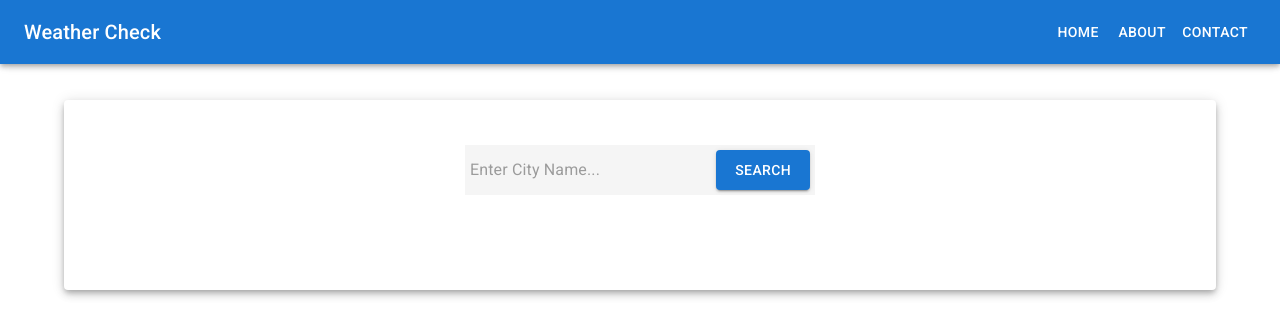
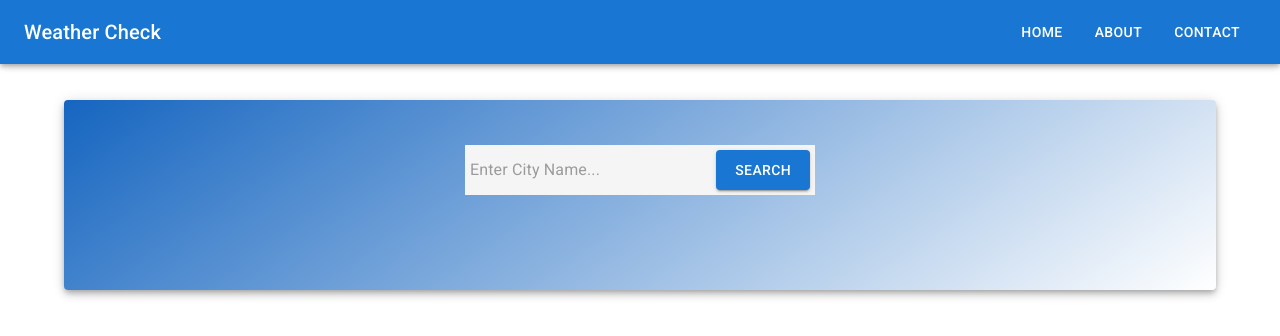
Before and after one commit to themdebrahim98/Weatherify, a React (Create React App) app: page / in a window 1280 px wide. Shown: the top 336 px of the page. Built offline with nearby package versions, Linux system fonts and the light colour scheme.

Commit message:
some style added

```diff
--- a/src/App.css
+++ b/src/App.css
@@ -2,4 +2,8 @@
   margin: 0;
   padding: 0;
   box-sizing: border-box;
+
 }
+/* html{
+  background-color:aqua;
+} */
--- a/src/App.js
+++ b/src/App.js
@@ -24,7 +24,7 @@ const StyledBox = styled("div")(({ theme }) => {
     display: "flex",
     flexWrap: "wrap",
     justifyContent: "center",
-    height: "250px",
+    height: "280px",
     padding: "5px",
     width: "350px",
     padding: "40px",
@@ -75,7 +75,7 @@ function App() {
             state: response1.data[0].state,
             description: fetchData.weather[0].description,
             temp_min: fetchData.main.temp_min,
-            tem_max: fetchData.main.temp_max,
+            temp_max: fetchData.main.temp_max,
             country: fetchData.sys.country,
           },
           {
@@ -124,11 +124,12 @@ function App() {
       <Paper
         elevation={5}
         sx={{
+          background: 'linear-gradient(145deg, #1565c0, transparent)',
           margin: "auto",
           marginTop: "100px",
           textAlign: "center",
           padding: "45px",
-          height: { xs: "auto" },
+          height: { xs: "100%" },
         }}
       >
         <Stack
@@ -192,6 +193,16 @@ function App() {
                 <Typography variant="h5" sx={{ fontWeight: "500" }}>
                   {weatherInfo[0].description}
                 </Typography>
+                <Stack direction='row' spacing={5}>
+                <Typography variant="body1" sx={{ fontWeight: "500" }}>
+                 H:{weatherInfo[0].temp_max}
+                </Typography>
+                <Typography variant="body1" sx={{ fontWeight: "500" }}>
+                  L: {weatherInfo[0].temp_min}
+                </Typography>
+
+                </Stack>
+
               </Stack>
             </StyledBox>
 
--- a/src/components/Nav.jsx
+++ b/src/components/Nav.jsx
@@ -13,13 +13,14 @@ import MenuIcon from "@mui/icons-material/Menu";
 import Toolbar from "@mui/material/Toolbar";
 import Typography from "@mui/material/Typography";
 import Button from "@mui/material/Button";
+import { Link } from "react-router-dom";
 
 const drawerWidth = 240;
 const navItems = ["Home", "About", "Contact"];
 const navLinks = [
-  "http://localhost:3000/",
+  "/",
   "https://mdebraim98.netlify.app/",
-  "http://localhost:3000/contact",
+  "/contact",
 ];
 
 function DrawerAppBar(props) {
@@ -37,9 +38,9 @@ function DrawerAppBar(props) {
       </Typography>
       <Divider />
       <List>
-        {navItems.map((item) => (
+        {navItems.map((item,idx) => (
           <ListItem key={item} disablePadding>
-            <ListItemButton sx={{ textAlign: "center" }}>
+            <ListItemButton href={navLinks[idx]} sx={{ textAlign: "center" }}>
               <ListItemText primary={item} />
             </ListItemButton>
           </ListItem>
@@ -72,11 +73,22 @@ function DrawerAppBar(props) {
             Weather Check
           </Typography>
           <Box sx={{ display: { xs: "none", sm: "block" } }}>
-            {navItems.map((item,idx) => (
-              <Button key={item} href={navLinks[idx]} sx={{ color: "#fff" }}>
-                {item}
-              </Button>
-            ))}
+            {navItems.map((item,idx)=>(
+
+                 item==='About'?<Button variant="string" href="https://mdebraim98.netlify.app/">About</Button> : <Button href={navLinks[idx]} variant="string">{item}</Button>
+
+
+            ))
+
+
+            }
+
+
+
+
+
+
+
           </Box>
         </Toolbar>
       </AppBar>
```
